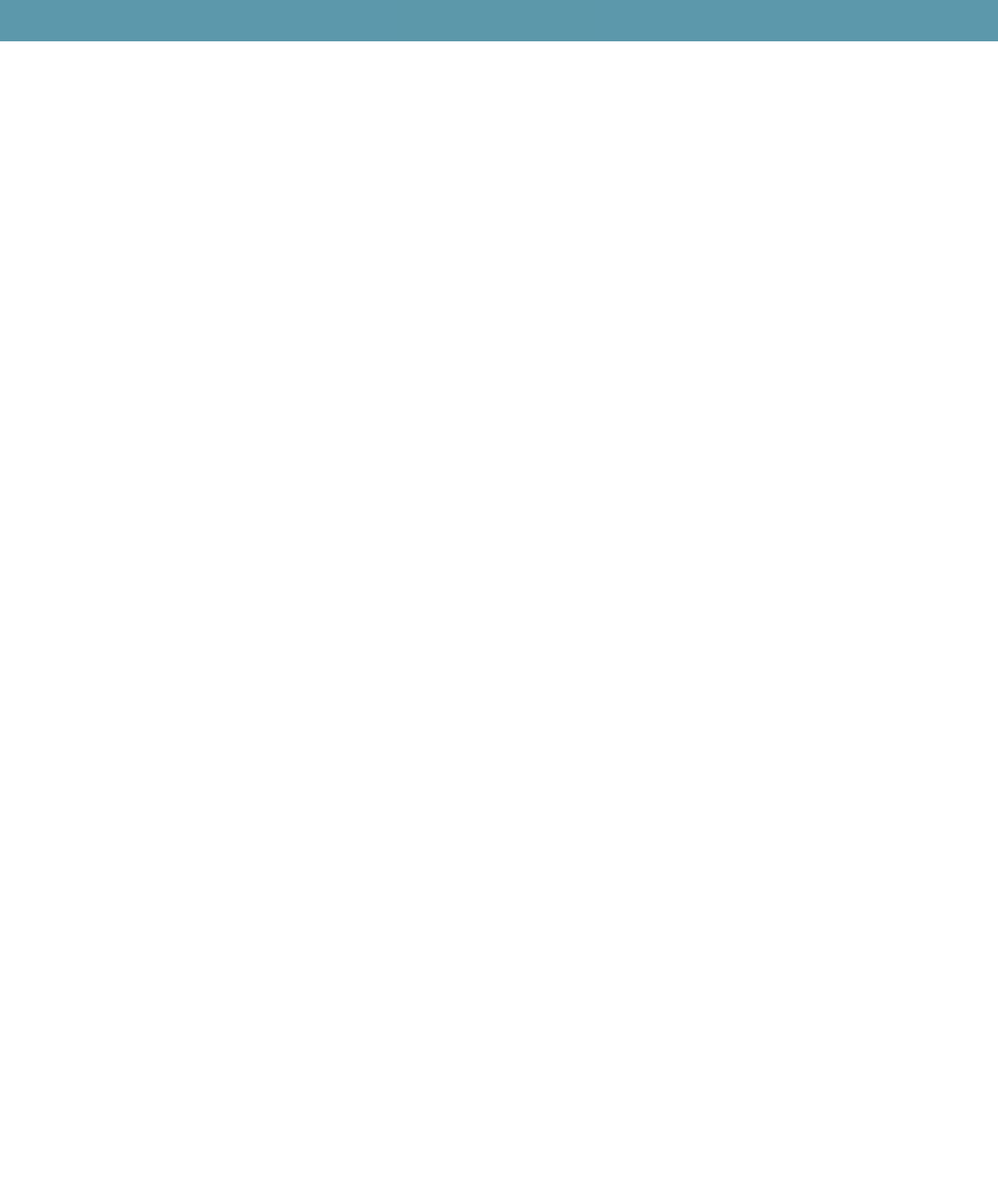
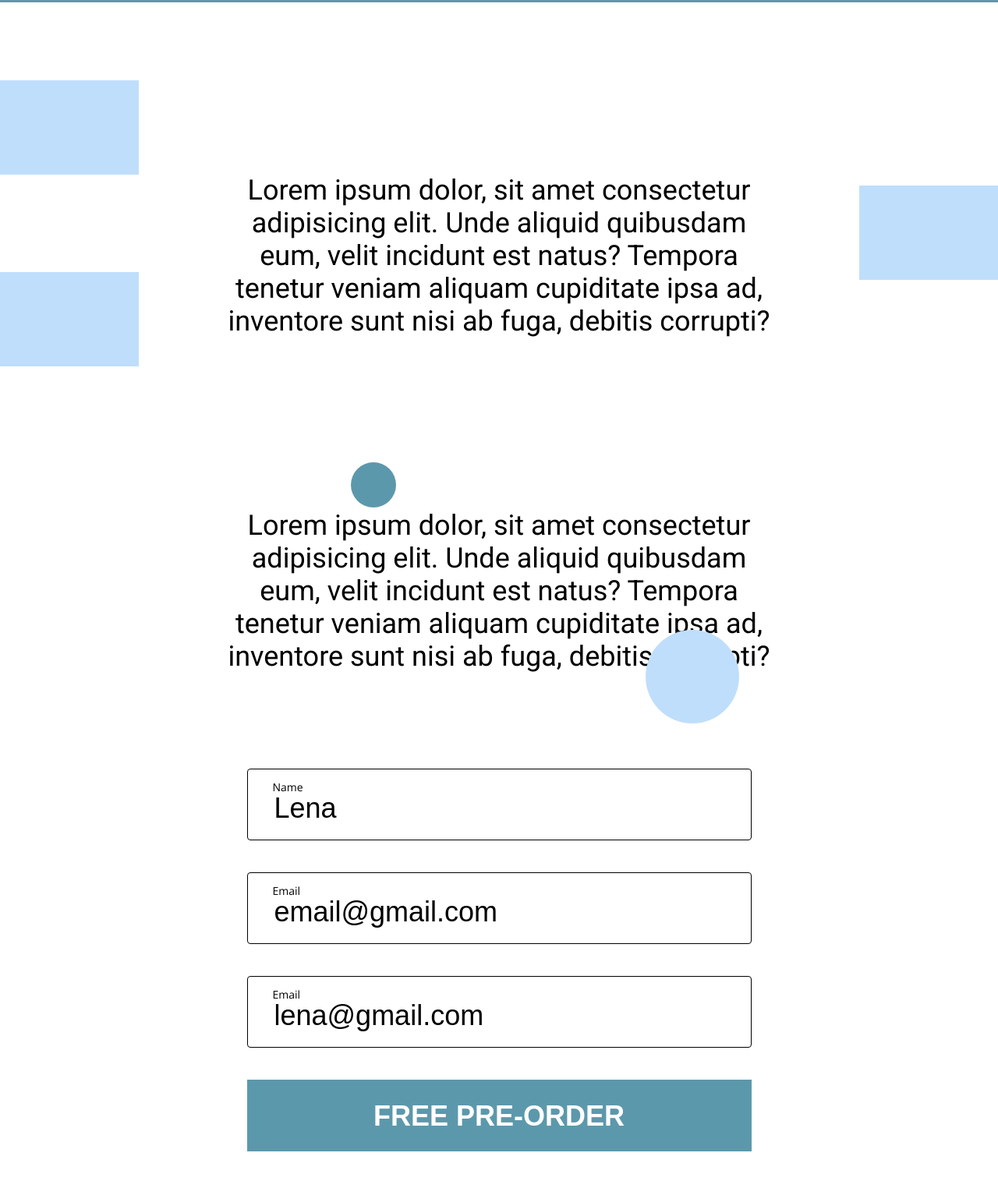
Before and after one commit to Ksenia0902/homework, a plain HTML site: page Project 03.08/index.html in a window 1280 px wide. Shown: the part 1133-2648 px from the top of the page at 78% size. Before the commit the page ends 1186 px from the top, so only its background shows below. Drawn offline with nearby package versions, Linux system fonts and the light colour scheme.

Commit message:
Add files via upload

```diff
--- a/Project 03.08/css/styles.css
+++ b/Project 03.08/css/styles.css
@@ -30,7 +30,7 @@ header {
 
 /*main*/
 
-main {
+.main {
     text-align: center;
     padding: 138px 0 180px;
     background-image: url(../img/pexels-harrison-candlin-2441454\ 1.png);
@@ -79,5 +79,121 @@ main {
     color: #FFFFFF;
     max-width: 726px;
     margin: 0 auto;
-    padding: 133px 274px 134px 300px;
+    padding: 133px 0;
 }
+
+
+/*section2*/
+
+.section_container {
+    position: relative;
+}
+
+.section_text {
+    font-family: 'Roboto';
+    font-style: normal;
+    font-weight: 400;
+    font-size: 36px;
+    line-height: 42px;
+    color: #000000;
+    padding-top: 220px;
+    max-width: 696px;
+    text-align: center;
+    margin: 0 auto;
+}
+
+.item_square, .item_square2, .item_square3 {
+    position: absolute;
+    width: 178px;
+    height: 121px;
+    background: #BFDEFB;
+    border-radius: 0px;
+}
+
+.item_square {
+    left: 0;
+    top: 100px;
+
+}
+
+.item_square2 {
+    right: 0;
+    top: 235px;
+}
+
+.item_square3 {
+    left: 0;
+    top: 346px;
+}
+
+.circle1, .circle2 {
+    position: absolute;
+}
+
+.circle1 {
+    top: 160px;
+    left: 450px;
+    width: 58px;
+    height: 58px;
+    background: #5C98AB;
+    border-radius: 50%;
+}
+
+.circle2 {
+    width: 120px;
+    height: 120px;
+    border-radius: 50%;
+    background: #BFDEFB;
+    right: 332px;
+    top: 375px;
+}
+
+/*form*/
+
+.form-section {
+    margin: 123px auto;
+    max-width: 647px;
+    text-align: center;
+}
+
+.input_wrapper {
+    position: relative;
+    margin-bottom: 41px;
+}
+
+.input {
+    width: 100%;
+    height: 92px;
+    border-radius: 4px;
+    border: 1px solid #000000;
+    padding: 36px 0 11px 34px;
+    box-sizing: border-box;
+}
+
+.label {
+    position: absolute;
+    left: 33px;
+    top: 14px;
+    font-weight: 300;
+    font-size: 14px;
+    line-height: 19px;
+    color: #000000;
+}
+
+.input::placeholder {
+    font-weight: 400;
+    font-size: 36px;
+    line-height: 49px;
+    color: #000000;
+}
+
+.form_button {
+    width: 100%;
+    height: 92px;
+    background: #5C98AB;
+    font-weight: 700;
+    font-size: 36px;
+    line-height: 49px;
+    color: #FFFFFF;
+    border: none;
+}
--- a/Project 03.08/index.html
+++ b/Project 03.08/index.html
@@ -7,7 +7,10 @@
     <title>Byte education CSS</title>
     <link rel="preconnect" href="https://fonts.googleapis.com">
     <link rel="preconnect" href="https://fonts.gstatic.com" crossorigin>
-    <link href="https://fonts.googleapis.com/css2?family=Open+Sans:wght@400;700&display=swap" rel="stylesheet">
+    <link href="https://fonts.googleapis.com/css2?family=Open+Sans:wght@300;400;700&display=swap" rel="stylesheet">
+    <link rel="preconnect" href="https://fonts.googleapis.com">
+    <link rel="preconnect" href="https://fonts.gstatic.com" crossorigin>
+    <link href="https://fonts.googleapis.com/css2?family=Roboto:wght@400;700&display=swap" rel="stylesheet">
     <link rel="stylesheet" href="https://cdnjs.cloudflare.com/ajax/libs/meyer-reset/2.0/reset.min.css"
         integrity="sha512-NmLkDIU1C/C88wi324HBc+S2kLhi08PN5GDeUVVVC/BVt/9Izdsc9SVeVfA1UZbY3sHUlDSyRXhCzHfr6hmPPw=="
         crossorigin="anonymous" referrerpolicy="no-referrer" />
@@ -25,15 +28,55 @@
          </nav>
     </header>
 
-    <main class="container">
+    <section class="container main">
         <h1 class="main_title">SAVE MOMENTS</h1>
         <button class="main_button">BUY NOW</button>
-    </main>
+    </section>
 
     <section class="container description">
         <p class="description_text">Duis aute irure dolor in reprehenderit in voluptate velit esse cillum dolore eu fugiat nulla pariatur. Excepteur sint
             occaecat cupidatat non proident, sunt in culpa qui officia deserunt mollit anim id est laborum.</p>
     </section>
 
+    <section class="section_container">
+        <div class="item_square"></div>
+        <div class="item_square2"></div>
+        <div class="item_square3"></div>
+        <p class="section_text">
+            Lorem ipsum dolor, sit amet consectetur adipisicing elit. Unde aliquid quibusdam eum, velit incidunt est natus? Tempora
+            tenetur veniam aliquam cupiditate ipsa ad, inventore sunt nisi ab fuga, debitis corrupti?
+        </p>
+    </section>
+
+    <section class="section_container">
+        <div class="circle1"></div>
+        <div class="circle2"></div>
+        <p class="section_text">
+            Lorem ipsum dolor, sit amet consectetur adipisicing elit. Unde aliquid quibusdam eum, velit incidunt est natus?
+            Tempora
+            tenetur veniam aliquam cupiditate ipsa ad, inventore sunt nisi ab fuga, debitis corrupti?
+        </p>
+    </section>
+
+    <section class="form-section">
+        <form action="">
+            <div class="input_wrapper">
+                <label class="label" for="name">Name</label>
+                <input class="input" id="name" type="text" placeholder="Lena">
+            </div>
+
+            <div class="input_wrapper">
+                <label class="label" for="email">Email</label>
+                <input class="input" id="email" type="email" placeholder="email@gmail.com">
+            </div>
+
+            <div class="input_wrapper">
+                <label class="label" for="email2">Email</label>
+                <input class="input" id="email2" type="email" placeholder="lena@gmail.com">
+            </div>
+            <button class="form_button">FREE PRE-ORDER</button>
+        </form>
+    </section>
+
 </body>
 </html>
```
